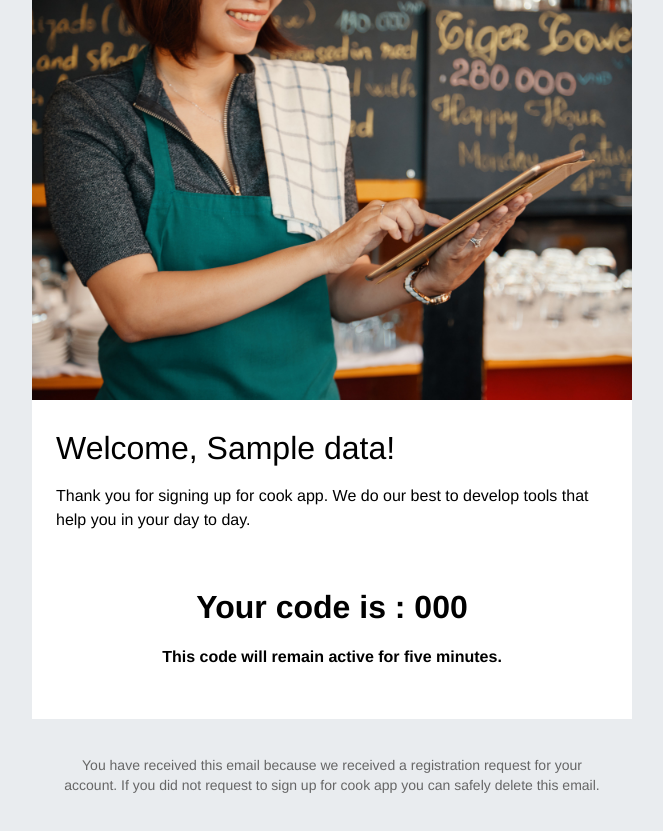
After one commit to jaen003/cookapp-back-old-old, a Flask app: template backoffice/templates/validationEmail.html in a window 1280 px wide. The commit adds this page. Shown: the whole page, without its empty margins (308-971 px from the left). Run offline with Flask 2, Linux system fonts and the light colour scheme; the template is opened without the code that fills it: most values are stand-ins (such as "Sample title", 1, 10 or a date in 2020); some web fonts are replaced.

Commit message:
FEAT: Add a new send feature
Send welcome email when an employee has been registered

```diff
--- a/backoffice/src/user/application/backofficeUserCreator.py
+++ b/backoffice/src/user/application/backofficeUserCreator.py
@@ -53,9 +53,9 @@ class UserCreator:
     def __init__(
         self,
         repository           : UserRepository,
-        volatileRepository   : UserRepository,
         restaurantRepository : RestaurantRepository,
         eventBus             : EventBus,
+        volatileRepository   : UserRepository = None,
     ) -> None:
         self.__repository           = repository
         self.__volatileRepository   = volatileRepository
@@ -124,7 +124,7 @@ class UserCreator:
         restaurantRepository = self.__restaurantRepository
         restaurantFinder     = RestaurantFinder( restaurantRepository )
         try:
-            user = Chef.create( email, name, UserPassword.short(), restaurantId )
+            user = Chef.create( email, name, UserPassword.weak(), restaurantId )
             restaurantFinder.findById( restaurantId )
             try:
                 finder.findByEmailAndRestaurant( email, restaurantId )
@@ -158,7 +158,7 @@ class UserCreator:
         restaurantRepository = self.__restaurantRepository
         restaurantFinder     = RestaurantFinder( restaurantRepository )
         try:
-            user = Waiter.create( email, name, UserPassword.short(), restaurantId )
+            user = Waiter.create( email, name, UserPassword.weak(), restaurantId )
             restaurantFinder.findById( restaurantId )
             try:
                 finder.findByEmailAndRestaurant( email, restaurantId )
--- a/backoffice/src/user/domain/__init__.py
+++ b/backoffice/src/user/domain/__init__.py
@@ -16,3 +16,4 @@ from .backofficeWaiter               import *
 from .backofficeUserTokenManager     import *
 from .backofficeAdministratorCreated import *
 from .backofficeUserCode             import *
+from .backofficeEmployeeCreated      import *
--- a/backoffice/src/user/domain/backofficeChef.py
+++ b/backoffice/src/user/domain/backofficeChef.py
@@ -47,6 +47,8 @@ class Chef( User ):
             raise InvalidUserNameException( name )
         if email.isEmpty():
             raise InvalidUserEmailException( email )
+        if password.isEmpty():
+            raise InvalidUserPasswordException( password )
         self = cls(
             email        = email,
             name         = name,
--- a/backoffice/src/user/domain/backofficeUserPassword.py
+++ b/backoffice/src/user/domain/backofficeUserPassword.py
@@ -35,7 +35,7 @@ class UserPassword( StringValueObject ):
         super().__init__( value )
 
     @classmethod
-    def short( cls ): # -> StringValueObject
+    def weak( cls ): # -> StringValueObject
         # Variables
         password : str
         # Code
--- /dev/null
+++ b/backoffice/templates/validationEmail.html
@@ -0,0 +1,123 @@
+<!DOCTYPE html>
+<html>
+    <head>
+        <meta charset="utf-8">
+        <meta http-equiv="x-ua-compatible" content="ie=edge">
+        <title>Welcome Email</title>
+        <meta name="viewport" content="width=device-width, initial-scale=1">
+        <style type="text/css">
+            @media screen {
+                @font-face {
+                    font-family: 'Source Sans Pro';
+                    font-style: normal;
+                    font-weight: 400;
+                    src: local('Source Sans Pro Regular'), local('SourceSansPro-Regular'), url(https://fonts.gstatic.com/s/sourcesanspro/v10/ODelI1aHBYDBqgeIAH2zlBM0YzuT7MdOe03otPbuUS0.woff) format('woff');
+                }
+                @font-face {
+                    font-family: 'Source Sans Pro';
+                    font-style: normal;
+                    font-weight: 700;
+                    src: local('Source Sans Pro Bold'), local('SourceSansPro-Bold'), url(https://fonts.gstatic.com/s/sourcesanspro/v10/toadOcfmlt9b38dHJxOBGFkQc6VGVFSmCnC_l7QZG60.woff) format('woff');
+                }
+            }
+            body, table, td, a {
+                -ms-text-size-adjust: 100%; /* 1 */
+                -webkit-text-size-adjust: 100%; /* 2 */
+            }
+            table, td {
+                mso-table-rspace: 0pt;
+                mso-table-lspace: 0pt;
+            }
+            img {
+                -ms-interpolation-mode: bicubic;
+            }
+            a[x-apple-data-detectors] {
+                font-family: inherit !important;
+                font-size: inherit !important;
+                font-weight: inherit !important;
+                line-height: inherit !important;
+                color: inherit !important;
+                text-decoration: none !important;
+            }
+            div[style*="margin: 16px 0;"] {
+                margin: 0 !important;
+            }
+            body {
+                width: 100% !important;
+                height: 100% !important;
+                padding: 0 !important;
+                margin: 0 !important;
+            }
+            table {
+                border-collapse: collapse !important;
+            }
+            a {
+                color: black;
+            }
+            img {
+                height: auto;
+                line-height: 100%;
+                text-decoration: none;
+                border: 0;
+                outline: none;
+            }
+        </style>
+    </head>
+    <body style="background-color: #e9ecef;">
+        <div class="preheader" style="display: none; max-width: 0; max-height: 0; overflow: hidden; font-size: 1px; line-height: 1px; color: #fff; opacity: 0;">
+            Thank you for signing up for cook app.
+        </div>
+        <table border="0" cellpadding="0" cellspacing="0" width="100%">
+            <tr>
+                <td align="center" bgcolor="#e9ecef">
+                    <table border="0" cellpadding="0" cellspacing="0" width="100%" style="max-width: 600px;">
+                        <tr>
+                            <td bgcolor="#ffffff" align="left">
+                                <img src="https://raw.githubusercontent.com/jaen003/cookapp-back/develop/backoffice/static/images/support.png" alt="Welcome" width="600" style="display: block; width: 100%; max-width: 100%;">
+                            </td>
+                        </tr>
+                    </table>
+                </td>
+            </tr>
+            <tr>
+                <td align="center" bgcolor="#e9ecef">
+                    <table border="0" cellpadding="0" cellspacing="0" width="100%" style="max-width: 600px;">
+                        <tr>
+                            <td bgcolor="#ffffff" align="left" style="padding: 24px; font-family: 'Source Sans Pro', Helvetica, Arial, sans-serif; font-size: 16px; line-height: 24px;">
+                                <h1 style="margin: 0 0 12px; font-size: 32px; font-weight: 400; line-height: 48px;">Welcome, {{ data['name'] }}!</h1>
+                                <p style="margin: 0;">Thank you for signing up for cook app. We do our best to develop tools that help you in your day to day.</p>
+                            </td>
+                        </tr>
+                        <tr>
+                            <td align="left" bgcolor="#ffffff">
+                                <table border="0" cellpadding="0" cellspacing="0" width="100%">
+                                    <tr>
+                                        <td align="center" bgcolor="#ffffff" style="padding-top: 12px; padding-left: 12px; padding-right: 12px; padding-bottom: 32px; font-family: 'Source Sans Pro', Helvetica, Arial, sans-serif;">
+                                            <table border="0" cellpadding="0" cellspacing="0">
+                                                <tr>
+                                                    <h1>Your code is : {{ data['code'] }}</h1>
+                                                    <h4>This code will remain active for five minutes.</h4>
+                                                </tr>
+                                            </table>
+                                        </td>
+                                    </tr>
+                                </table>
+                            </td>
+                        </tr>
+                    </table>
+                </td>
+            </tr>
+            <tr>
+                <td align="center" bgcolor="#e9ecef" style="padding: 24px;">
+                    <table border="0" cellpadding="0" cellspacing="0" width="100%" style="max-width: 600px;">
+                        <tr>
+                            <td align="center" bgcolor="#e9ecef" style="padding: 12px 24px; font-family: 'Source Sans Pro', Helvetica, Arial, sans-serif; font-size: 14px; line-height: 20px; color: #666;">
+                                <p style="margin: 0;">You have received this email because we received a registration request for your account. If you did not request to sign up for cook app you can safely delete this email.</p>
+                            </td>
+                        </tr>
+                    </table>
+                </td>
+            </tr>
+        </table>
+    </body>
+</html>
```
Also changed, not shown: backoffice/app/user/infrastructure/__init__.py (+13 -7 lines), backoffice/app/user/infrastructure/backofficeSendEmailOnAdministratorCreated.py (added, +40 -0 lines), backoffice/app/user/infrastructure/backofficeSendEmailOnEmployeeCreated.py (renamed from backoffice/app/user/infrastructure/backofficeSendValidationEmailOnAdministratorCreated.py, +8 -8 lines), backoffice/src/user/application/backofficeUserSender.py (+32 -2 lines), backoffice/templates/welcomeEmail.html (renamed from backoffice/templates/emailValidation.html, +3 -12 lines).
